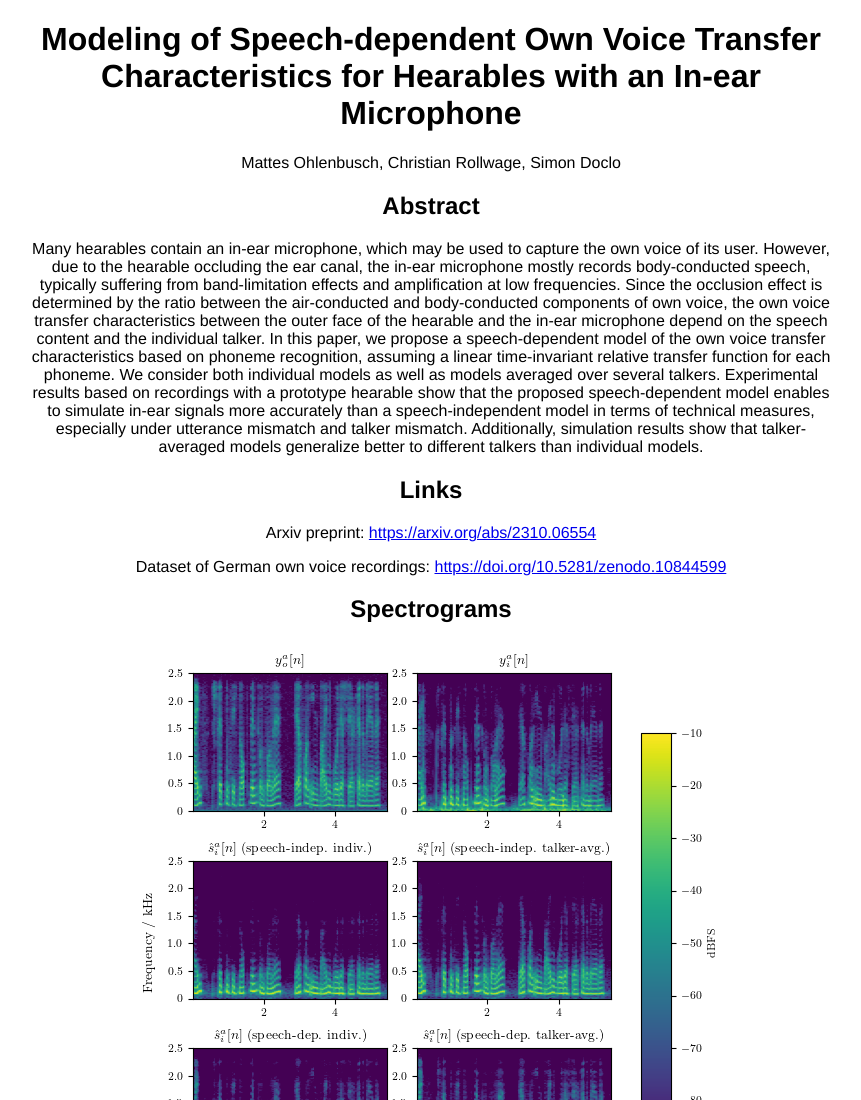
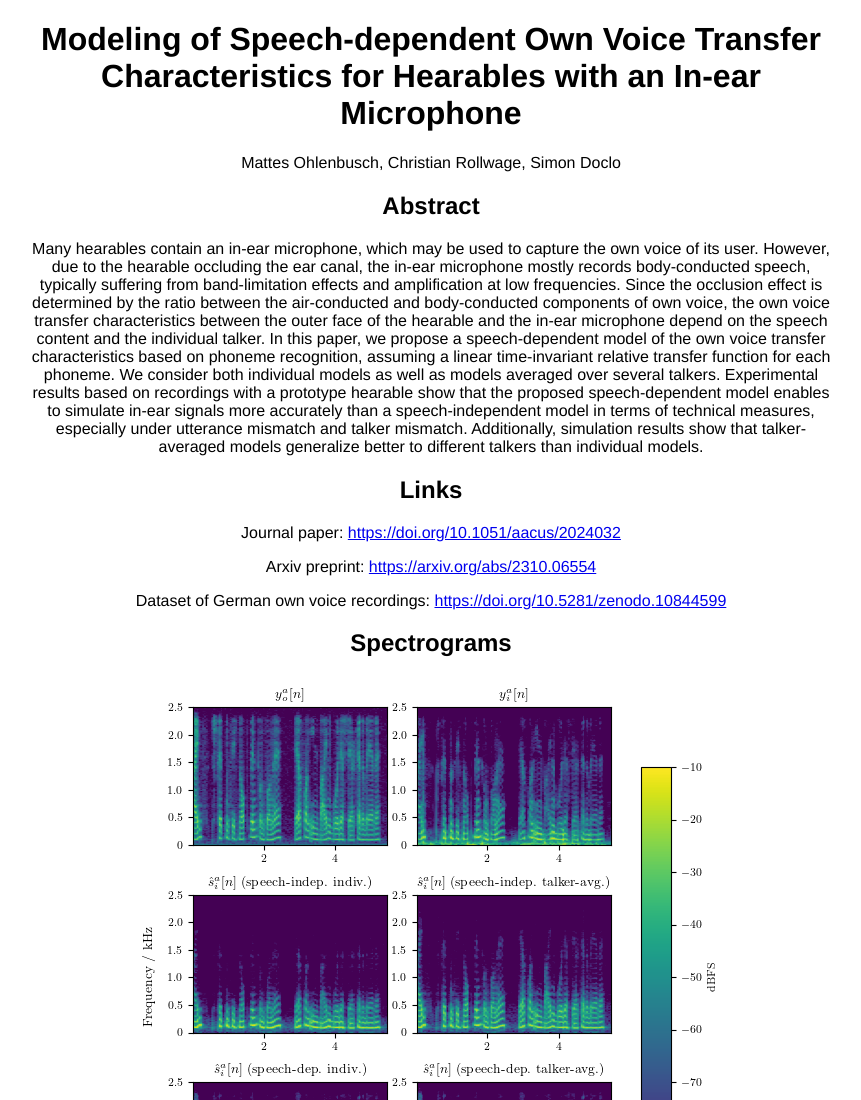
Before and after one commit to m-ohlenbusch/m-ohlenbusch.github.io, a plain HTML site: page index.html in a window 1280 px wide. Shown: the top 1100 px of the page, without its empty margins (209-1070 px from the left). Drawn offline with Linux system fonts and the light colour scheme.

Commit message:
Update index.html (add Journal paper reference)

```diff
--- a/index.html
+++ b/index.html
@@ -29,6 +29,9 @@ Additionally, simulation results show that talker-averaged models generalize bet
 </div>
 
 <h2>Links</h2>
+<p>
+Journal paper: <a href="https://doi.org/10.1051/aacus/2024032">https://doi.org/10.1051/aacus/2024032</a>
+</p>
 <p>
 Arxiv preprint: <a href="https://arxiv.org/abs/2310.06554">https://arxiv.org/abs/2310.06554</a>
 </p>
```
